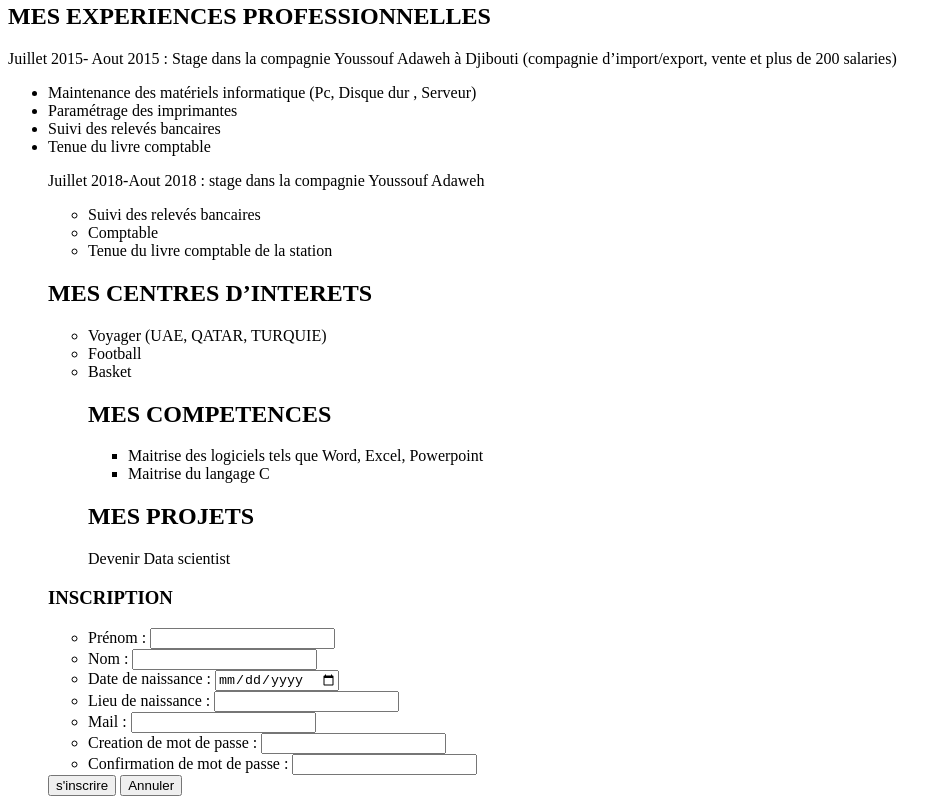
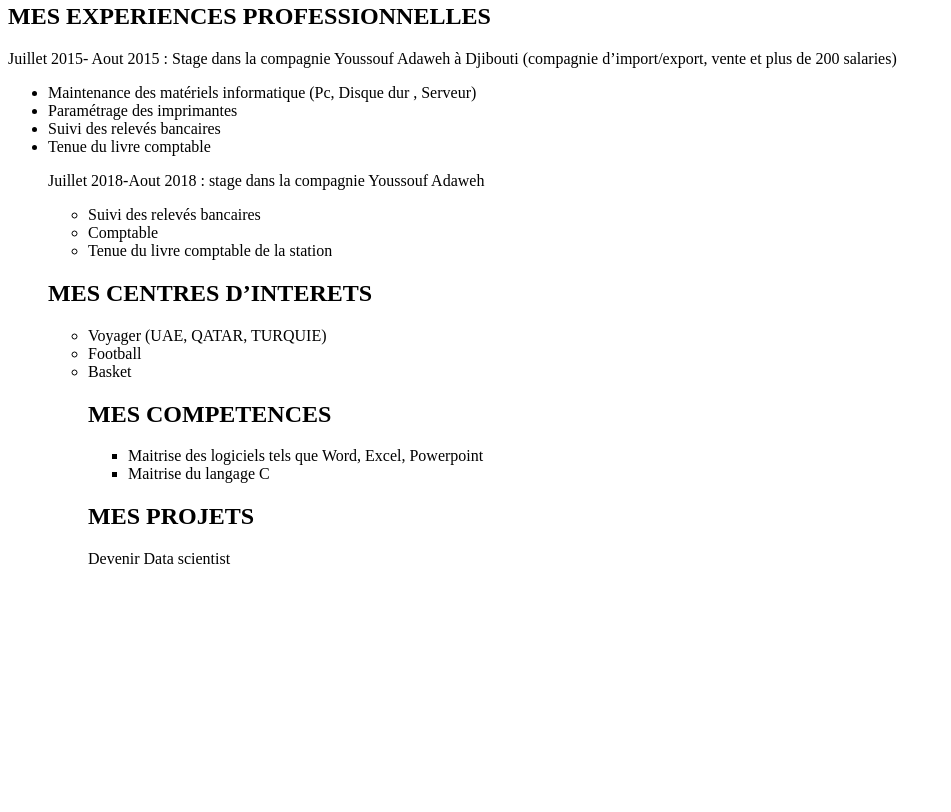
Before and after one commit to abassou/abassou.github.io, a plain HTML site: page index.html in a window 1280 px wide. Shown: the part 516-1328 px from the top of the page, without its empty margins (0-951 px from the left). After the commit the page ends 1100 px from the top, so only its background shows below. Drawn offline with Linux system fonts and the light colour scheme.

Commit message:
first commit

```diff
--- a/index.html
+++ b/index.html
@@ -59,29 +59,6 @@
     <p>Devenir Data scientist</p>
 </div>
     </ul>
-  <h3 class='category__subsubtitles'>INSCRIPTION </h3>
-  <form action="#"></form>
-<div class ='category'>
-    <ul>
-        <li><LABEL for="prenom">Prénom : </LABEL>
-            <INPUT type="text" id="Prenom"><BR></li>
-        <li><LABEL for="NOM">Nom : </LABEL>
-            <INPUT type="text" id="Nom"><BR></li></li>
-        <li><LABEL for="Date de naissance">Date de naissance : </LABEL>
-            <INPUT type="date" id="Date de naissance"><BR>
-        <li><LABEL for="Lieu de naissance">Lieu de naissance : </LABEL>
-            <INPUT type="text" id="Lieu de naissance"><BR></li>
-        <li><LABEL for="MAIL">Mail : </LABEL>
-            <INPUT type="email" id="Mail"><BR></li>
-        <li><LABEL for="Mot de passe">Creation de mot de passe : </LABEL>
-            <INPUT type="password" id="Creation de mot de passe"><BR></li>
-        <li><LABEL for="password">Confirmation de mot de passe : </LABEL>
-            <INPUT type="password" id="Confirmation de mot de passe"><BR></li>
-
-    </ul>
-    <button type="submit">s'inscrire</button>
-    <button type="reset">Annuler</button>
-</div>
 <body>
 
 
```
